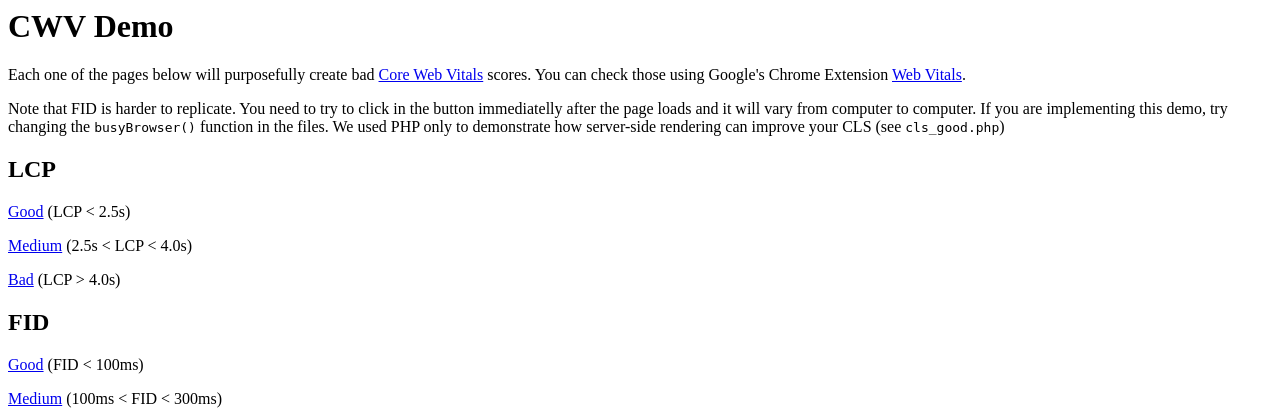
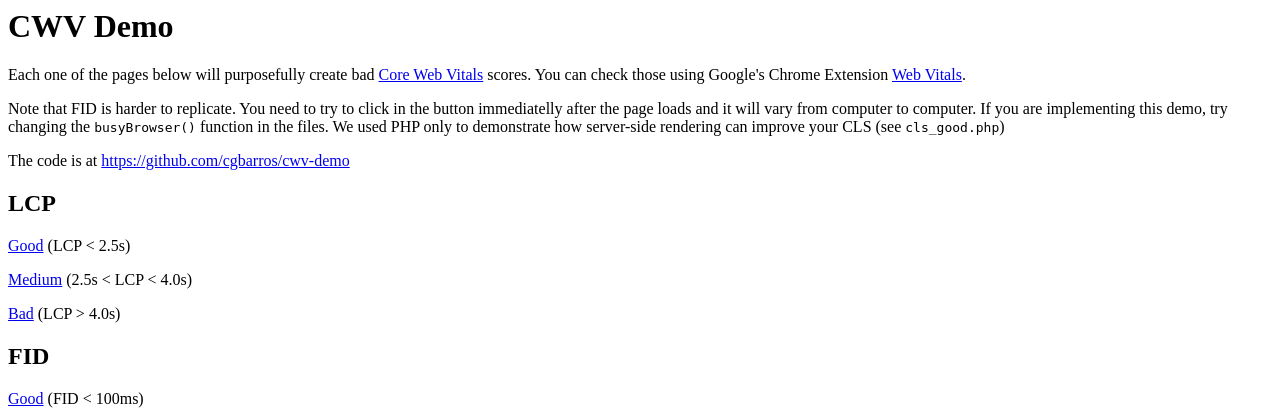
Before and after one commit to cgbarros/cwv-demo, a PHP site: page / in a window 1280 px wide. Shown: the top 420 px of the page. Run offline with PHP 8.4, Linux system fonts and the light colour scheme.

Commit message:
added github link

```diff
--- a/index.php
+++ b/index.php
@@ -10,6 +10,9 @@
 		</p>
 		<p>
 		  Note that FID is harder to replicate. You need to try to click in the button immediatelly after the page loads and it will vary from computer to computer. If you are implementing this demo, try changing the <code>busyBrowser()</code> function in the files. We used PHP only to demonstrate how server-side rendering can improve your CLS (see <code>cls_good.php</code>)
+		</p>
+		<p>
+		  The code is at <a href="https://github.com/cgbarros/cwv-demo">https://github.com/cgbarros/cwv-demo</a>
 		</p>
 
     <h2>LCP</h2>
```
